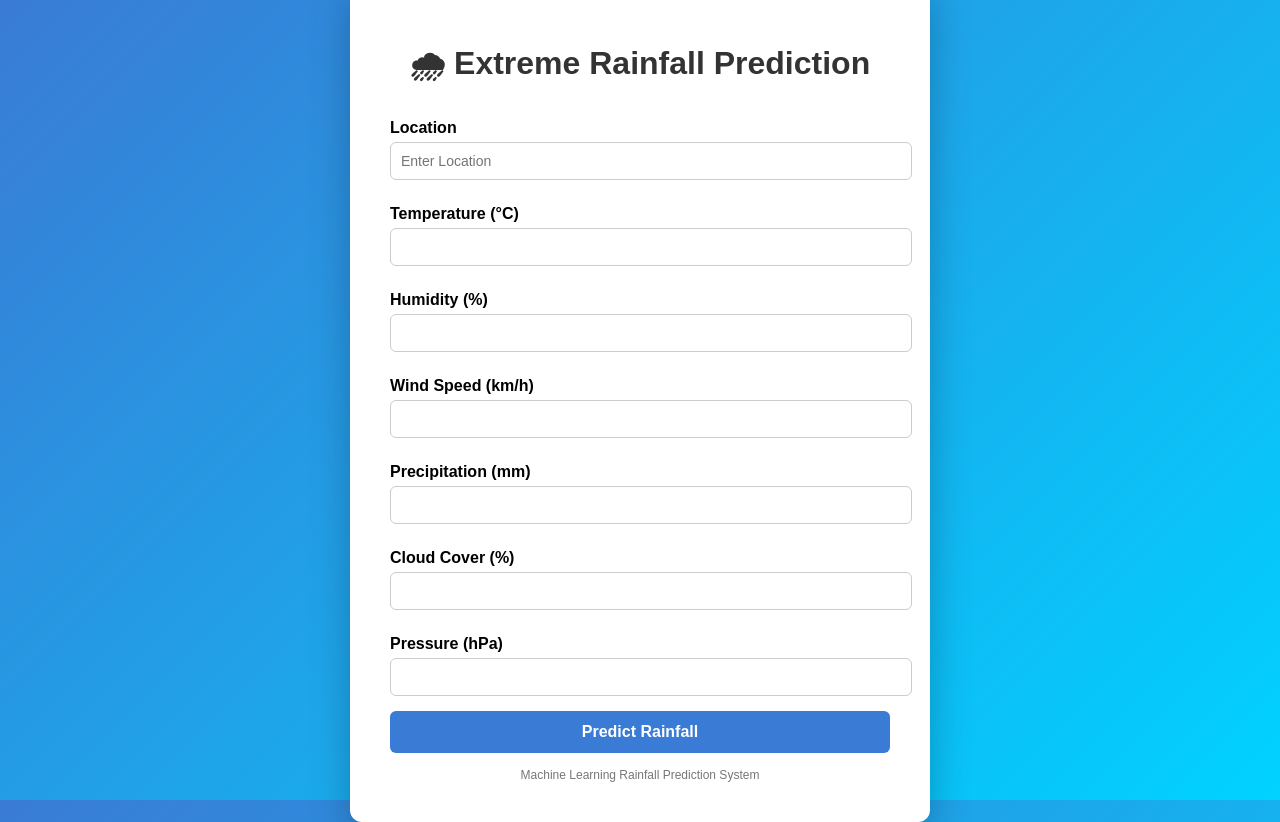
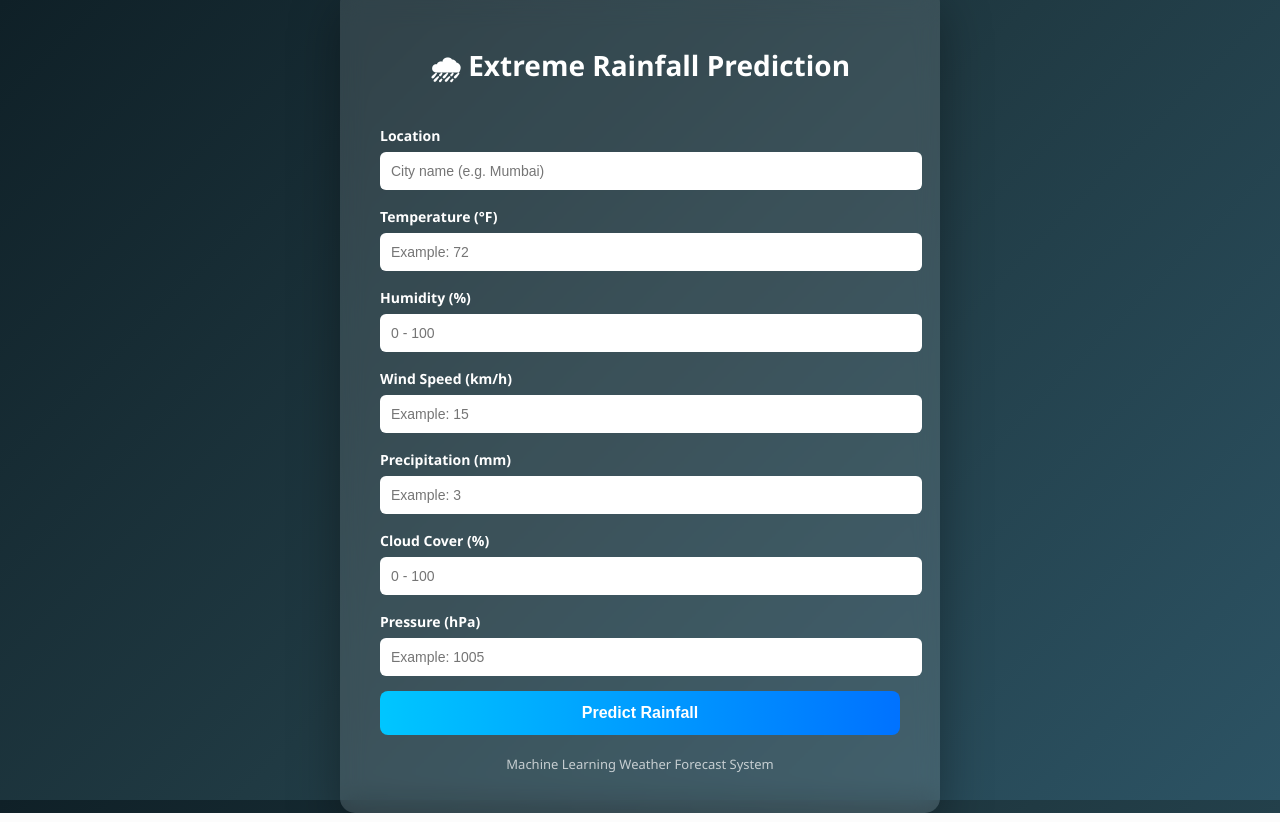
Before and after one commit to Maaddhhaav21/RainPrediction, a Flask app: page / in a window 1280 px wide. Run offline with Flask 3, Linux system fonts and the light colour scheme.

Commit message:
Project done

```diff
--- a/app.py
+++ b/app.py
@@ -34,8 +34,10 @@ def predict_datapoint():
         predict_pipeline = PredictPipeline()
         result = predict_pipeline.predict(pred_df)
 
-        prediction = "🌧 Rain Expected" if result[0] == 1 else "☀ No Rain Expected"
+        print("Raw model prediction:", result)
+        print("Prediction type:", type(result[0]))
 
+        prediction = "🌧 Rain Expected" if int(result[0]) == 1 else "☀ No Rain Expected"
         return render_template(
             'home.html',
             results=prediction
--- a/templates/home.html
+++ b/templates/home.html
@@ -6,10 +6,9 @@
 
     <style>
       body {
-        font-family: Arial, Helvetica, sans-serif;
-        background: linear-gradient(135deg, #3a7bd5, #00d2ff);
+        font-family: "Segoe UI", Tahoma, Geneva, Verdana, sans-serif;
+        background: linear-gradient(135deg, #0f2027, #203a43, #2c5364);
         margin: 0;
-        padding: 0;
         height: 100vh;
         display: flex;
         justify-content: center;
@@ -17,67 +16,81 @@
       }
 
       .container {
-        background: white;
+        width: 520px;
         padding: 40px;
-        border-radius: 12px;
-        width: 500px;
-        box-shadow: 0 15px 40px rgba(0, 0, 0, 0.25);
+        border-radius: 15px;
+        background: rgba(255, 255, 255, 0.12);
+        backdrop-filter: blur(12px);
+        box-shadow: 0 20px 50px rgba(0, 0, 0, 0.35);
+        color: white;
       }
 
       h1 {
         text-align: center;
-        margin-bottom: 25px;
-        color: #333;
+        margin-bottom: 30px;
+        font-size: 28px;
       }
 
       label {
-        font-weight: bold;
-        margin-top: 10px;
-        display: block;
+        font-weight: 600;
+        font-size: 14px;
       }
 
-      input,
-      select {
+      input {
         width: 100%;
-        padding: 10px;
-        margin-top: 5px;
+        padding: 11px;
+        margin-top: 6px;
         margin-bottom: 15px;
         border-radius: 6px;
-        border: 1px solid #ccc;
+        border: none;
+        outline: none;
         font-size: 14px;
+      }
+
+      input:focus {
+        box-shadow: 0 0 5px #00e5ff;
       }
 
       button {
         width: 100%;
-        padding: 12px;
-        background: #3a7bd5;
+        padding: 13px;
         border: none;
-        border-radius: 6px;
+        border-radius: 8px;
+        background: linear-gradient(90deg, #00c6ff, #0072ff);
         color: white;
         font-size: 16px;
         font-weight: bold;
         cursor: pointer;
+        transition: 0.3s;
       }
 
       button:hover {
-        background: #1f5fbf;
+        transform: scale(1.03);
+        background: linear-gradient(90deg, #0096ff, #0048ff);
       }
 
       .result {
-        margin-top: 20px;
-        padding: 15px;
-        border-radius: 8px;
+        margin-top: 25px;
+        padding: 18px;
+        border-radius: 10px;
         text-align: center;
-        font-size: 18px;
+        font-size: 20px;
         font-weight: bold;
-        background: #f4f4f4;
+      }
+
+      .rain {
+        background: rgba(0, 150, 255, 0.25);
+      }
+
+      .norain {
+        background: rgba(255, 180, 0, 0.25);
       }
 
       .footer {
         text-align: center;
-        margin-top: 15px;
-        font-size: 12px;
-        color: #777;
+        margin-top: 20px;
+        font-size: 13px;
+        opacity: 0.7;
       }
     </style>
   </head>
@@ -91,44 +104,80 @@
         <input
           type="text"
           name="location"
-          placeholder="Enter Location"
+          placeholder="City name (e.g. Mumbai)"
           required
         />
 
-        <label>Temperature (°C)</label>
-        <input type="number" step="any" name="temperature" required />
+        <label>Temperature (°F)</label>
+        <input
+          type="number"
+          step="any"
+          name="temperature"
+          placeholder="Example: 72"
+          required
+        />
 
         <label>Humidity (%)</label>
-        <input type="number" step="any" name="humidity" required />
+        <input
+          type="number"
+          step="any"
+          name="humidity"
+          placeholder="0 - 100"
+          required
+        />
 
         <label>Wind Speed (km/h)</label>
-        <input type="number" step="any" name="wind_speed" required />
+        <input
+          type="number"
+          step="any"
+          name="wind_speed"
+          placeholder="Example: 15"
+          required
+        />
 
         <label>Precipitation (mm)</label>
-        <input type="number" step="any" name="precipitation" required />
+        <input
+          type="number"
+          step="any"
+          name="precipitation"
+          placeholder="Example: 3"
+          required
+        />
 
         <label>Cloud Cover (%)</label>
-        <input type="number" step="any" name="cloud_cover" required />
+        <input
+          type="number"
+          step="any"
+          name="cloud_cover"
+          placeholder="0 - 100"
+          required
+        />
 
         <label>Pressure (hPa)</label>
-        <input type="number" step="any" name="pressure" required />
+        <input
+          type="number"
+          step="any"
+          name="pressure"
+          placeholder="Example: 1005"
+          required
+        />
 
         <button type="submit">Predict Rainfall</button>
       </form>
 
       {% if results %}
 
-      <div class="result">
-        Prediction Result:
-        <br /><br />
+      <div
+        class="result {% if results == 1 or results == 'Rain Expected' %}rain{% else %}norain{% endif %}"
+      >
+        Prediction Result<br /><br />
 
-        {% if results == 1 or results == "Rain Expected" %} 🌧 Rain Expected
-        Tomorrow {% else %} ☀ No Rain Expected {% endif %}
+        {{ results }}
       </div>
 
       {% endif %}
 
-      <div class="footer">Machine Learning Rainfall Prediction System</div>
+      <div class="footer">Machine Learning Weather Forecast System</div>
     </div>
   </body>
 </html>
```
Also changed, not shown: src/pipeline/predict_pipeline.py (+8 -6 lines).
